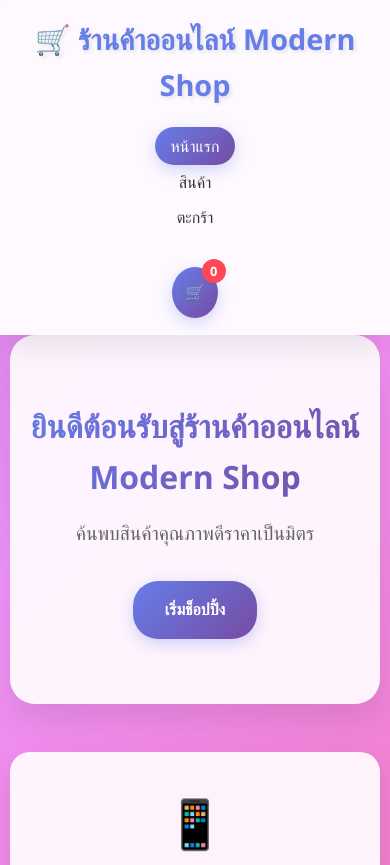
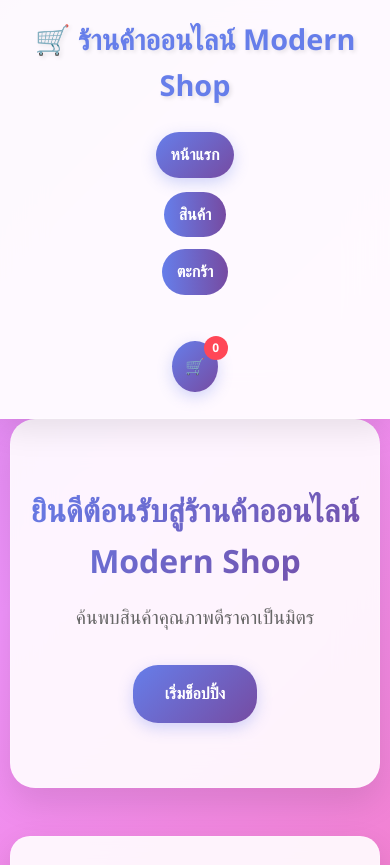
Before and after one commit to Mamypokominomol/ranka, a plain HTML site: page index.html in a window 390 px wide. Shown: the top 865 px of the page. Drawn offline with Linux system fonts and the light colour scheme.

Commit message:
Update style.css

```diff
--- a/style.css
+++ b/style.css
@@ -582,3 +582,62 @@
         padding: 20px 10px;
     }
 }
+/* -------------------- Enhanced Mobile Styling -------------------- */
+@media (max-width: 768px) {
+    nav ul {
+        display: flex;
+        flex-direction: column;
+        align-items: center;
+        gap: 12px;
+        padding: 10px 0;
+    }
+
+    nav ul li {
+        width: 100%;
+        text-align: center;
+    }
+
+    .nav-link {
+        display: inline-block;
+        background: linear-gradient(to right, #667eea, #764ba2);
+        color: white !important;
+        padding: 10px 15px;
+        border-radius: 25px;
+        font-weight: bold;
+        text-decoration: none;
+    }
+
+    .cart-icon {
+        margin: 20px auto 10px auto;
+        display: flex;
+        justify-content: center;
+        align-items: center;
+        position: relative;
+    }
+
+    .cart-count {
+        top: -5px;
+        right: -10px;
+        font-size: 12px;
+        padding: 3px 6px;
+    }
+
+    .header-content {
+        flex-direction: column;
+        align-items: center;
+        text-align: center;
+    }
+
+    .container {
+        padding: 0 10px;
+    }
+
+    .product-card {
+        width: 100% !important;
+    }
+
+    footer {
+        text-align: center;
+        padding: 20px 10px;
+    }
+}
```
